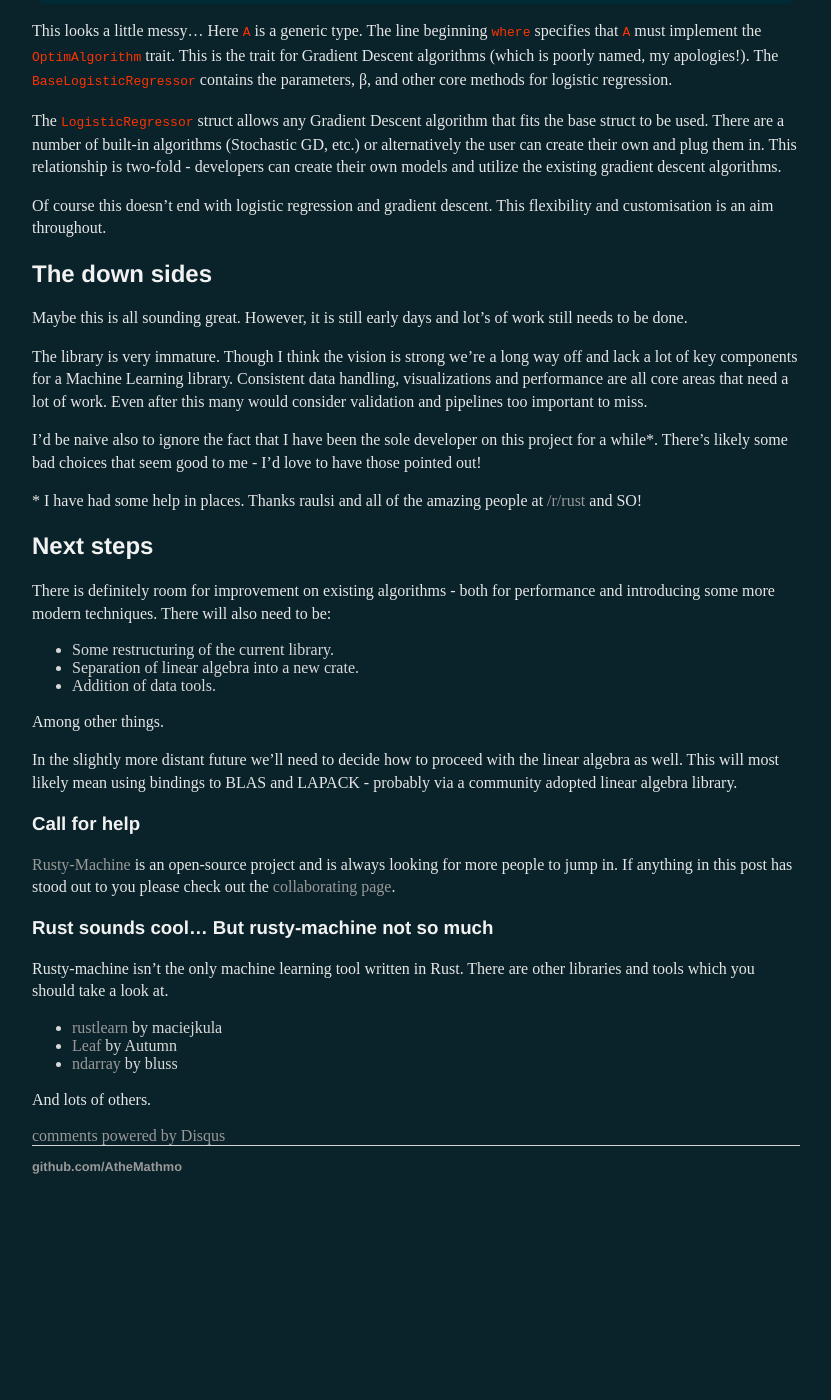
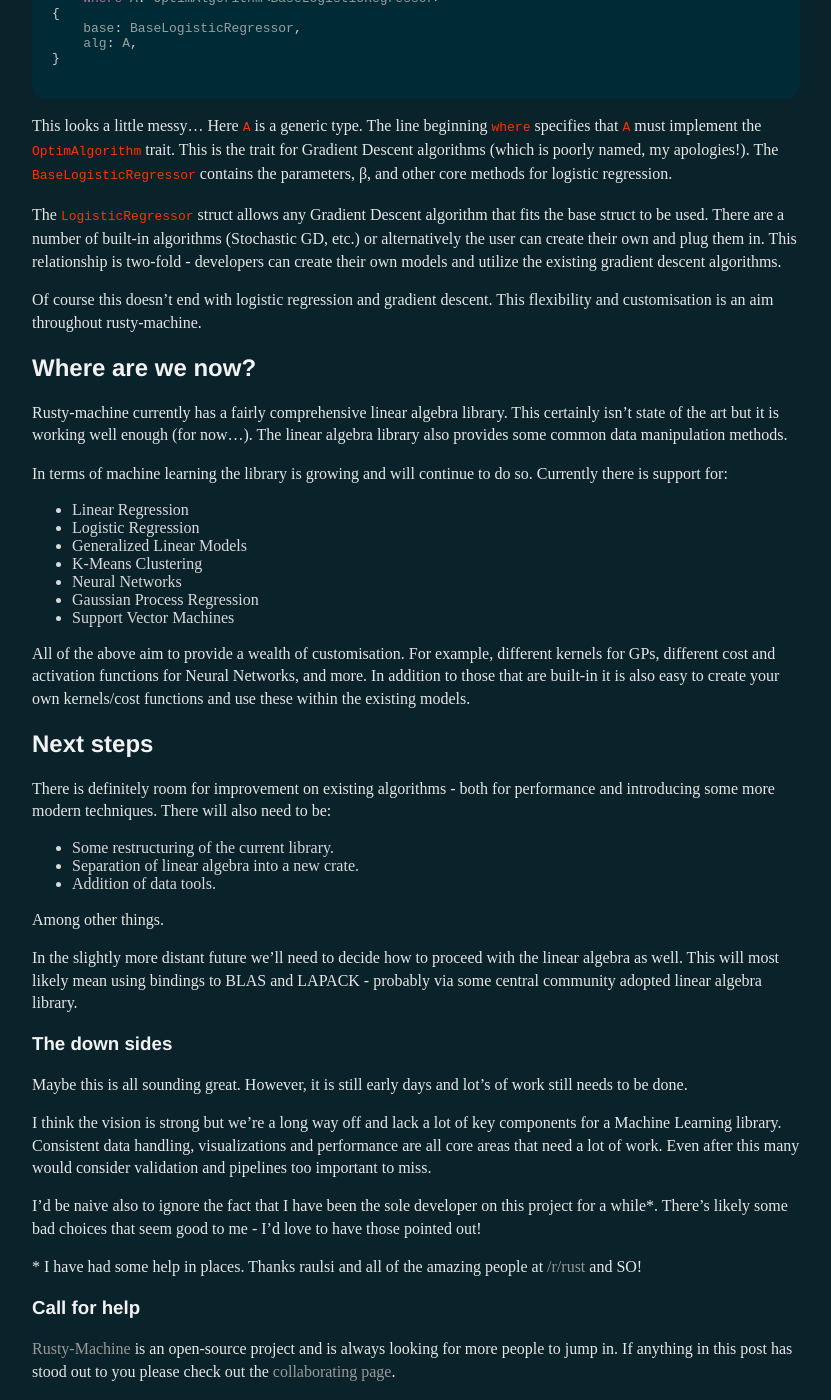
Before and after one commit to AtheMathmo/AtheMathmo.github.io, a Jekyll site: the page built from _posts/2016-03-01-rusty-machine.md, in a window 1280 px wide and 1400 px high, scrolled down 2864 px. Shown: the whole window, without its empty margins (224-1055 px from the left). Built offline with Jekyll 4.4.1, drawn with Linux system fonts in a browser that asks for light colours; comment, search, counter and statistics services are not loaded; before the commit the page ends 4098 px from its top, so only the background shows below that; some of the changed text lies outside the part shown.

Commit message:
Updates to rusty-machine blog post

````diff
--- a/_posts/2016-03-01-rusty-machine.md
+++ b/_posts/2016-03-01-rusty-machine.md
@@ -7,14 +7,17 @@
 
 What is the aim of this post:
 
-- Why is Rust well suited for Machine Learning?
-- What is rusty-machine?
-- What's next?
-- A brief highlight of other community efforts.
+- [Why is Rust well suited for Machine Learning?](#rust)
+- [What is rusty-machine?](#rusty-machine)
+- [Where are we now?](#where-are-we-now)
+- [What's next?](#next-steps)
+- [A brief highlight of other community efforts.](#rust-sounds-cool-but-rusty-machine-not-so-much)
 
 I'll be describing very briefly the work I've been doing on rusty-machine. I'd love to get some feedback - both on this post and on the library.
 
-### What is [Rust](https://www.rust-lang.org/)?
+<a name="rust"></a>
+
+## What is [Rust](https://www.rust-lang.org/)?
 
 I'm not going to discuss all of the wonderful and difficult features of Rust - but will give a very brief overview of some parts.
 
@@ -55,7 +58,7 @@
 
 I think nowadays most programmers have a rough idea of what Machine Learning means. I wont spend too much time explaining the concept but will instead explain some terminology and give a concrete example.
 
-In Machine Learning we have `Models`. These models represent a set of hypotheses which can be used to explain a pattern which is present in some data. By giving the model some data we can `train` it and have it learn this pattern - the best hypothesis to fit the data. The model can then be used to `predict` new patterns from data it hasn't seen before.
+In Machine Learning we have `Models`. These models represent a set of hypotheses which can be used to explain a pattern which is present in some data. By giving the model some data we can `train` it and have it learn this pattern - by choosing the best hypothesis to fit the data. The model can then be used to `predict` new patterns from data that it hasn't seen before.
 
 The key take-aways are:
 
@@ -65,27 +68,29 @@
 
 Let's consider a concrete example: [The Logistic Regression Model](https://en.wikipedia.org/wiki/Logistic_regression). This model is used for classification. For example we might want to classify whether a tumor is malignant or benign using features of the tumor such as size, symmetry, compactness, etc.
 
-The logistic regression model will contain a vector of parameters, β. The model takes in a row of data x<sup>T</sup> and computes h(x<sup>T</sup>β) where h is the [Sigmoid Function](https://en.wikipedia.org/wiki/Sigmoid_function). Now if this values is greater than 0.5 we classify as positive, and otherwise negative. Going back to our terminology, different values of β represent different hypotheses.
+The logistic regression model will contain a vector of parameters, β. When `predict`ing from the model we take a row of data x<sup>T</sup> and compute h(x<sup>T</sup>β) where h is the [Sigmoid Function](https://en.wikipedia.org/wiki/Sigmoid_function). Now if this values is greater than 0.5 we classify as positive (malignant), and otherwise negative (benign). Going back to our terminology: different values of β represent different hypotheses.
 
-We can train our logistic regression model using a technique known as Gradient Descent Optimization. This iteratively updates the parameters to provide a better explanation of the data (more of the data is classified correctly).
+We can `train` our logistic regression model using a technique known as Gradient Descent Optimization. This iteratively updates the parameters to provide a better explanation of the data (more of the data is classified correctly). I wont go into the details here.
 
 ### So, how does Rust help with Machine Learning?
 
 Traits allow us to create well structured high-level code whilst maintaining low-level performance. Hopefully we can find a way to provide developers access to fast iterative machine learning with good performance and scaling.
 
-Of course this does exist in places now, e.g. [scikit-learn](http://scikit-learn.org/). But hey, more of a good thing can't be bad! And Rust provides the unique opportunity to achieve all of this within a single language (maybe). And hopefully we can achieve this with a nice clean API to top it all off.
+Of course this does exist in places now, e.g. [scikit-learn](http://scikit-learn.org/). But hey, more of a good thing can't be bad! And Rust provides the (somewhat) unique opportunity to achieve all of this within a single language. And hopefully we can do this with a nice clean API to top it all off.
 
 ---
 
+<a name="rusty-machine"></a>
+
 ## [Rusty-Machine](https://github.com/AtheMathmo/rusty-machine)
 
-[Rusty-Machine](https://github.com/AtheMathmo/rusty-machine) is a general purpose machine learning library. Implemented entirely in Rust. It is still very much in the early stages of development and so the following information is likely to be outdated in future. I hope to provide an overview of what rusty-machine is trying to achieve.
+[Rusty-machine](https://github.com/AtheMathmo/rusty-machine) is a general purpose machine learning library. Implemented entirely in Rust. It is still very much in the early stages of development and so the following information is likely to be outdated in future. I hope to provide an overview of what rusty-machine is trying to achieve.
 
-Rust aims to provide a consistent, high-level API for users without compromising performance. This consistency is achieved through Rust's trait system.
+Rusty-machine aims to provide a consistent, high-level API for users without compromising performance. This consistency is achieved through Rust's trait system.
 
 ### How do we use traits?
 
-The trait set up allows users to easily implement a model with clean access to the necessary components. It is also very easy for the user to modify the models; updating parameters and swapping out components (such as the Gradient Descent algorithm).
+By using traits we allow users to easily implement a model with clean access to the necessary components. It is also very easy for the user to modify the models; updating parameters and swapping out components (such as the Gradient Descent algorithm) is kept simple.
 
 ```rust
 /// Trait for supervised models.
@@ -116,17 +121,23 @@
 
 The `LogisticRegressor` struct allows any Gradient Descent algorithm that fits the base struct to be used. There are a number of built-in algorithms (Stochastic GD, etc.) or alternatively the user can create their own and plug them in. This relationship is two-fold - developers can create their own models and utilize the existing gradient descent algorithms.
 
-Of course this doesn't end with logistic regression and gradient descent. This flexibility and customisation is an aim throughout.
+Of course this doesn't end with logistic regression and gradient descent. This flexibility and customisation is an aim throughout rusty-machine.
 
-## The down sides
+## Where are we now?
 
-Maybe this is all sounding great. However, it is still early days and lot's of work still needs to be done.
+Rusty-machine currently has a fairly comprehensive linear algebra library. This certainly isn't state of the art but it is working well enough (for now...). The linear algebra library also provides some common data manipulation methods.
 
-The library is very immature. Though I think the vision is strong we're a long way off and lack a lot of key components for a Machine Learning library. Consistent data handling, visualizations and performance are all core areas that need a lot of work. Even after this many would consider validation and pipelines too important to miss.
+In terms of machine learning the library is growing and will continue to do so. Currently there is support for:
 
-I'd be naive also to ignore the fact that I have been the sole developer on this project for a while\*. There's likely some bad choices that seem good to me - I'd love to have those pointed out!
+- Linear Regression
+- Logistic Regression
+- Generalized Linear Models
+- K-Means Clustering
+- Neural Networks
+- Gaussian Process Regression
+- Support Vector Machines
 
-\* I have had some help in places. Thanks raulsi and all of the amazing people at [/r/rust](https://www.reddit.com/r/rust/) and SO!
+All of the above aim to provide a wealth of customisation. For example, different kernels for GPs, different cost and activation functions for Neural Networks, and more. In addition to those that are built-in it is also easy to create your own kernels/cost functions and use these within the existing models.
 
 ## Next steps
 
@@ -138,7 +149,17 @@
 
 Among other things.
 
-In the slightly more distant future we'll need to decide how to proceed with the linear algebra as well. This will most likely mean using bindings to BLAS and LAPACK - probably via a community adopted linear algebra library.
+In the slightly more distant future we'll need to decide how to proceed with the linear algebra as well. This will most likely mean using bindings to BLAS and LAPACK - probably via some central community adopted linear algebra library.
+
+### The down sides
+
+Maybe this is all sounding great. However, it is still early days and lot's of work still needs to be done.
+
+I think the vision is strong but we're a long way off and lack a lot of key components for a Machine Learning library. Consistent data handling, visualizations and performance are all core areas that need a lot of work. Even after this many would consider validation and pipelines too important to miss.
+
+I'd be naive also to ignore the fact that I have been the sole developer on this project for a while\*. There's likely some bad choices that seem good to me - I'd love to have those pointed out!
+
+\* I have had some help in places. Thanks raulsi and all of the amazing people at [/r/rust](https://www.reddit.com/r/rust/) and SO!
 
 ### Call for help
 
````
Also changed, not shown: other parts of _posts/2016-03-01-rusty-machine.md (+1 -1 lines).
